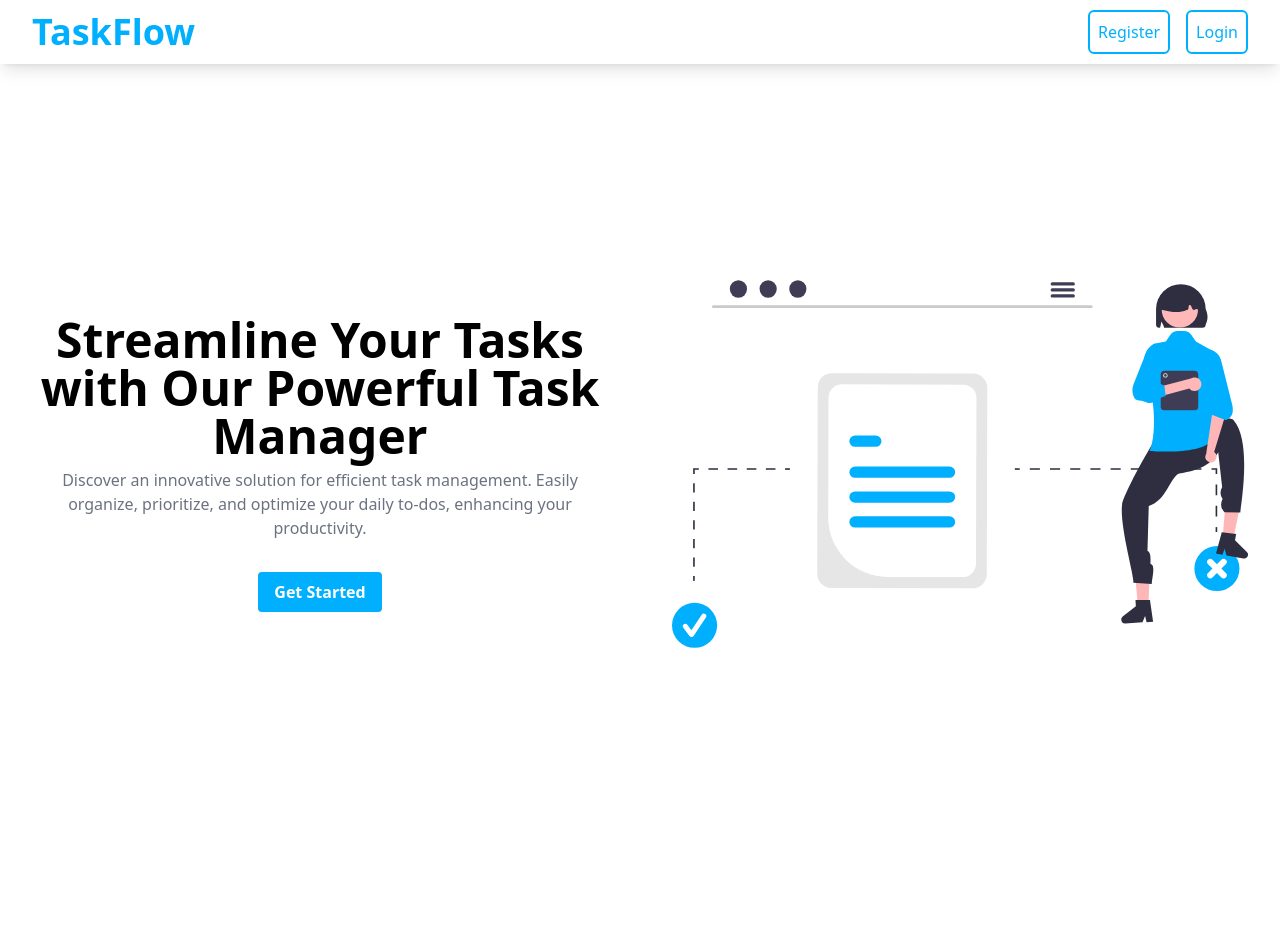
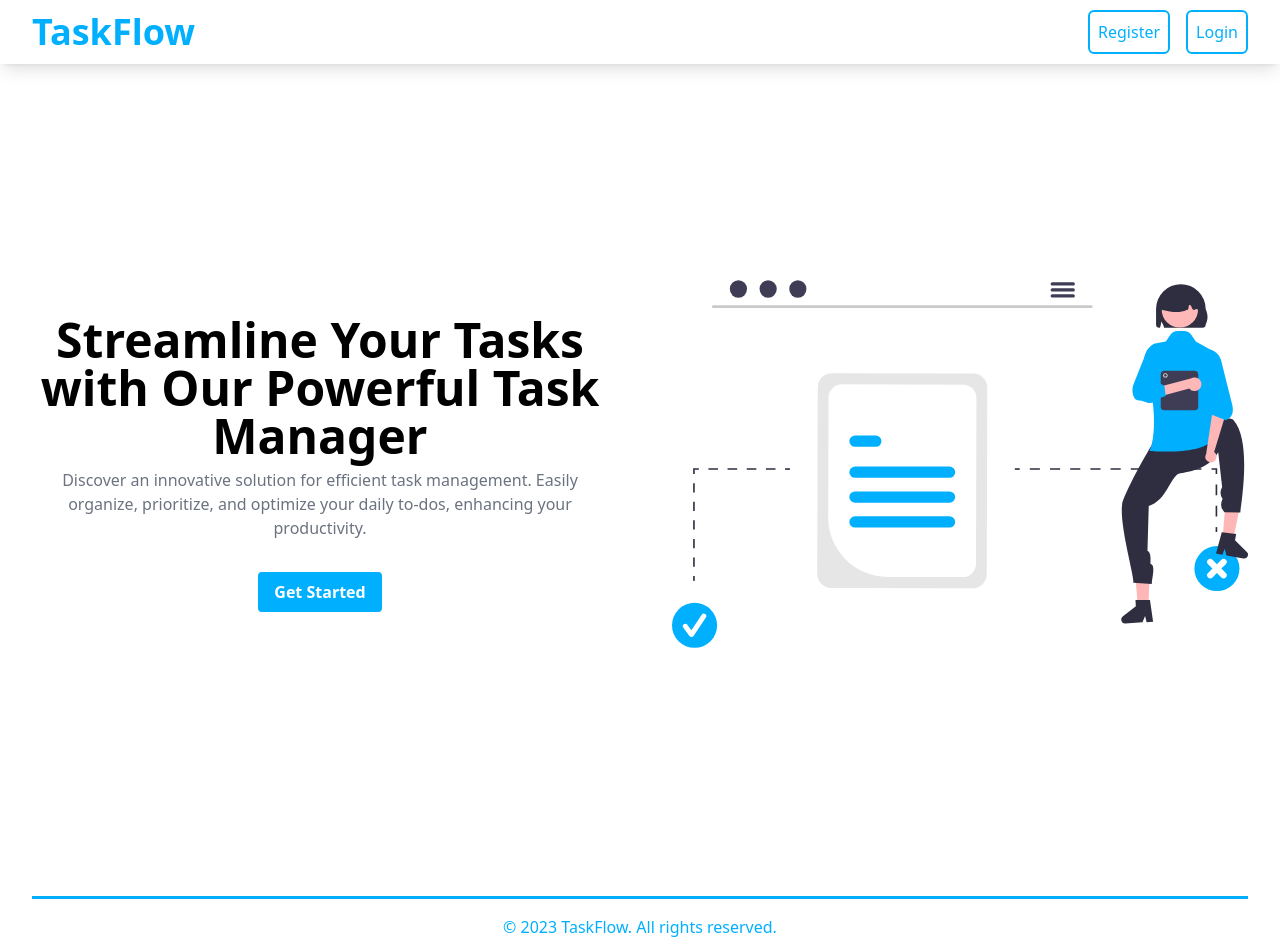
Before and after one commit to QuincyOliech/task-manager, a React (Vite) app: page / in a window 1280 px wide. Shown: the top 952 px of the page. Before the commit the page ends 864 px from the top, so only its background shows below. Built offline with nearby package versions, Linux system fonts and the light colour scheme.

Commit message:
Add Footer

```diff
--- a/src/components/App.jsx
+++ b/src/components/App.jsx
@@ -1,12 +1,14 @@
 import React from 'react'
 import LandingPage from '../pages/LandingPage'
 import NavBar from './Navbar'
+import Footer from './Footer'
 
 const App = () => {
   return (
     <div>
       <NavBar />
       <LandingPage />
+      <Footer />
     </div>
   )
 }
--- /dev/null
+++ b/src/components/Footer.jsx
@@ -0,0 +1,16 @@
+import React from "react";
+
+const Footer = () => {
+  return (
+    <footer className="bg-white  text-custom-blue py-4">
+      <div className="max-w-7xl mx-auto px-4 sm:px-6 lg:px-8">
+        <div className="text-center">
+          <div className="border-t border-2 border-custom-blue my-4"></div>
+          <p>&copy; {new Date().getFullYear()} TaskFlow. All rights reserved.</p>
+        </div>
+      </div>
+    </footer>
+  );
+};
+
+export default Footer;
--- a/src/components/Navbar.jsx
+++ b/src/components/Navbar.jsx
@@ -1,62 +1,3 @@
-// import React, { useState } from 'react';
-// import { FaBars } from 'react-icons/fa';
-
-// function Navbar() {
-//   const [isMenuOpen, setMenuOpen] = useState(false);
-
-//   const toggleMenu = () => {
-//     setMenuOpen(!isMenuOpen);
-//   };
-
-//   return (
-//     <nav className="bg-white w-full shadow-lg sticky top-0 z-10">
-//       <div className="max-w-7xl mx-auto px-4 sm:px-6 lg:px-8">
-//         <div className="flex items-center justify-between h-16">
-
-//           <div className="md:hidden w-full flex items-center justify-between">
-
-//             <span className="text-custom-blue text-4xl font-bold">TaskFlow</span>
-
-//             <button
-//               onClick={toggleMenu}
-//               className="p-4 text-custom-blue hover:text-gray-300 focus:outline-none"
-//             >
-//               <FaBars className="text-2xl" />
-//             </button>
-//           </div>
-
-//           <span className="hidden md:flex text-custom-blue text-4xl font-bold">TaskFlow</span>
-
-//           {isMenuOpen && (
-//             <div className="md:hidden py-4">
-//               <div className="text-center">
-//                 <a href="#" className="block text-custom-blue p-2 border-2 border-custom-blue hover:text-white bg-white rounded-md hover-bg-custom-blue transition duration-300">
-//                   Register
-//                 </a>
-//                 <a href="#" className="block text-custom-blue p-2 border-2 border-custom-blue hover:text-white bg-white rounded-md hover-bg-custom-blue transition duration-300">
-//                   Login
-//                 </a>
-//               </div>
-//             </div>
-//           )}
-
-//           <div className="hidden md:flex space-x-4">
-//             <a href="#" className="text-custom-blue p-2 border-2 border-custom-blue hover:text-white bg-white rounded-md hover-bg-custom-blue transition duration-300">
-//               Register
-//             </a>
-//             <a href="#" className="text-custom-blue p-2 border-2 border-custom-blue hover:text-white bg-white rounded-md hover-bg-custom-blue transition duration-300">
-//               Login
-//             </a>
-//           </div>
-//         </div>
-//       </div>
-//     </nav>
-//   );
-// }
-
-// export default Navbar;
-
-
 import React, { useState } from 'react';
 import { FaBars } from 'react-icons/fa';
 
@@ -89,10 +30,10 @@ function Navbar() {
           {isMenuOpen && (
             <div className="md:hidden py-4 flex flex-col">
               <div className="text-center">
-                <a href="#" className="block text-custom-blue p-2 border-2 border-custom-blue hover:text-white bg-white rounded-md hover-bg-custom-blue transition duration-300">
+                <a href="#" className="block text-custom-blue p-2 border-2 border-custom-blue hover:text-white hover:bg-custom-blue bg-white rounded-md hover-bg-custom-blue transition duration-300">
                   Register
                 </a>
-                <a href="#" className="block text-custom-blue p-2 border-2 border-custom-blue hover:text-white bg-white rounded-md hover-bg-custom-blue transition duration-300">
+                <a href="#" className="block text-custom-blue p-2 border-2 border-custom-blue hover:text-white hover:bg-custom-blue bg-white rounded-md hover-bg-custom-blue transition duration-300">
                   Login
                 </a>
               </div>
@@ -100,10 +41,10 @@ function Navbar() {
           )}
 
           <div className="hidden md:flex space-x-4">
-            <a href="#" className="text-custom-blue p-2 border-2 border-custom-blue hover:text-white bg-white rounded-md hover-bg-custom-blue transition duration-300">
+            <a href="#" className="text-custom-blue p-2 border-2 border-custom-blue hover:text-white hover:bg-custom-blue bg-white rounded-md hover-bg-custom-blue transition duration-300">
               Register
             </a>
-            <a href="#" className="text-custom-blue p-2 border-2 border-custom-blue hover:text-white bg-white rounded-md hover-bg-custom-blue transition duration-300">
+            <a href="#" className="text-custom-blue p-2 border-2 border-custom-blue hover:text-white hover:bg-custom-blue bg-white rounded-md hover-bg-custom-blue transition duration-300">
               Login
             </a>
           </div>
```
